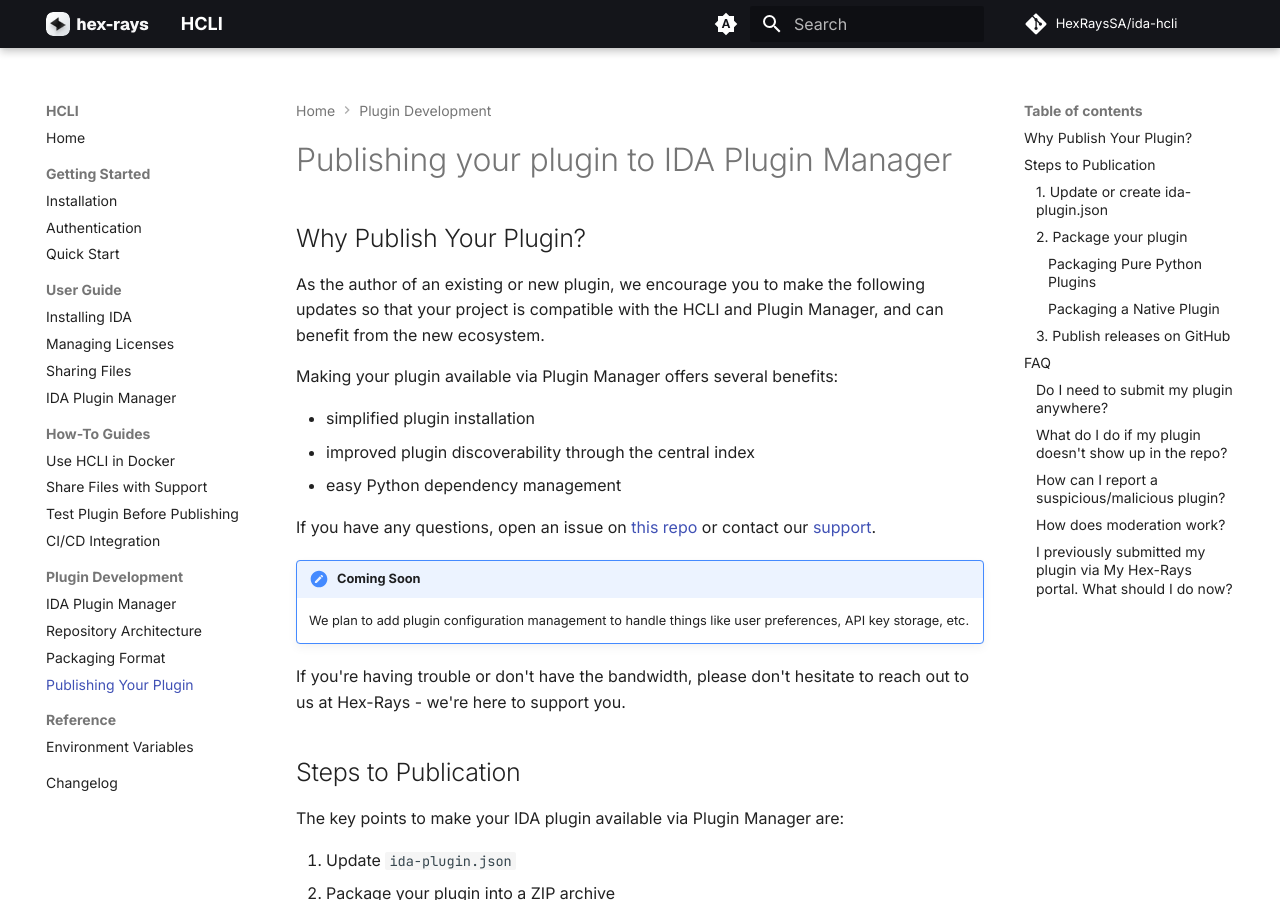
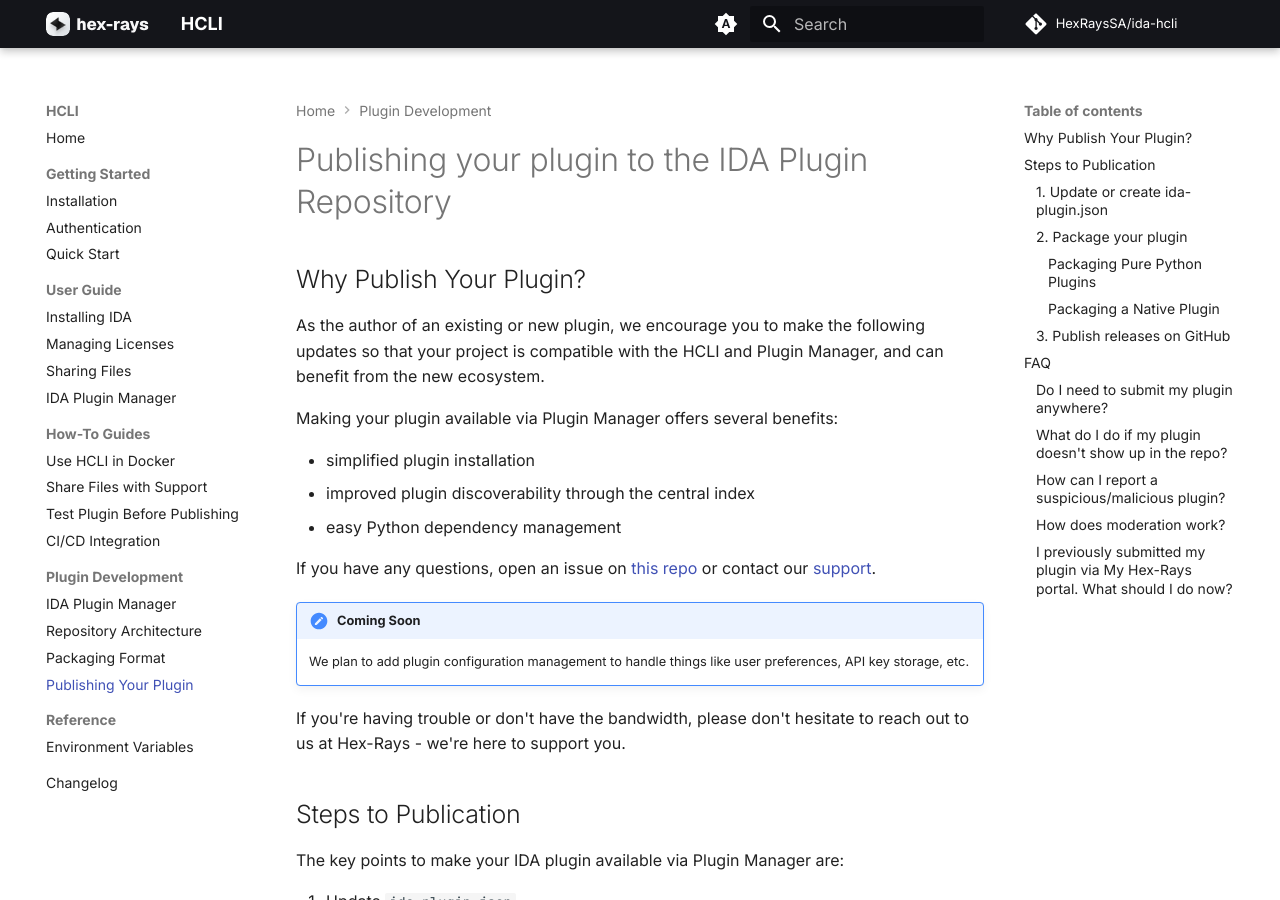
Before and after one commit to HexRaysSA/ida-hcli, an MkDocs documentation site: the page built from docs/reference/packaging-your-existing-plugin.md, in a window 1280 px wide and 900 px high. Built offline with MkDocs 1.6.1 and Material for MkDocs 9.7.7, drawn with Linux system fonts in a browser that asks for light colours; comment, search, counter and statistics services are not loaded.

Commit message:
Update docs/reference/packaging-your-existing-plugin.md
Co-authored-by: Willi Ballenthin <wballenthin@hex-rays.com>

```diff
--- a/docs/reference/packaging-your-existing-plugin.md
+++ b/docs/reference/packaging-your-existing-plugin.md
@@ -1,4 +1,4 @@
-# Publishing your plugin to IDA Plugin Manager
+# Publishing your plugin to the IDA Plugin Repository
 
 ## Why Publish Your Plugin?
 
```
